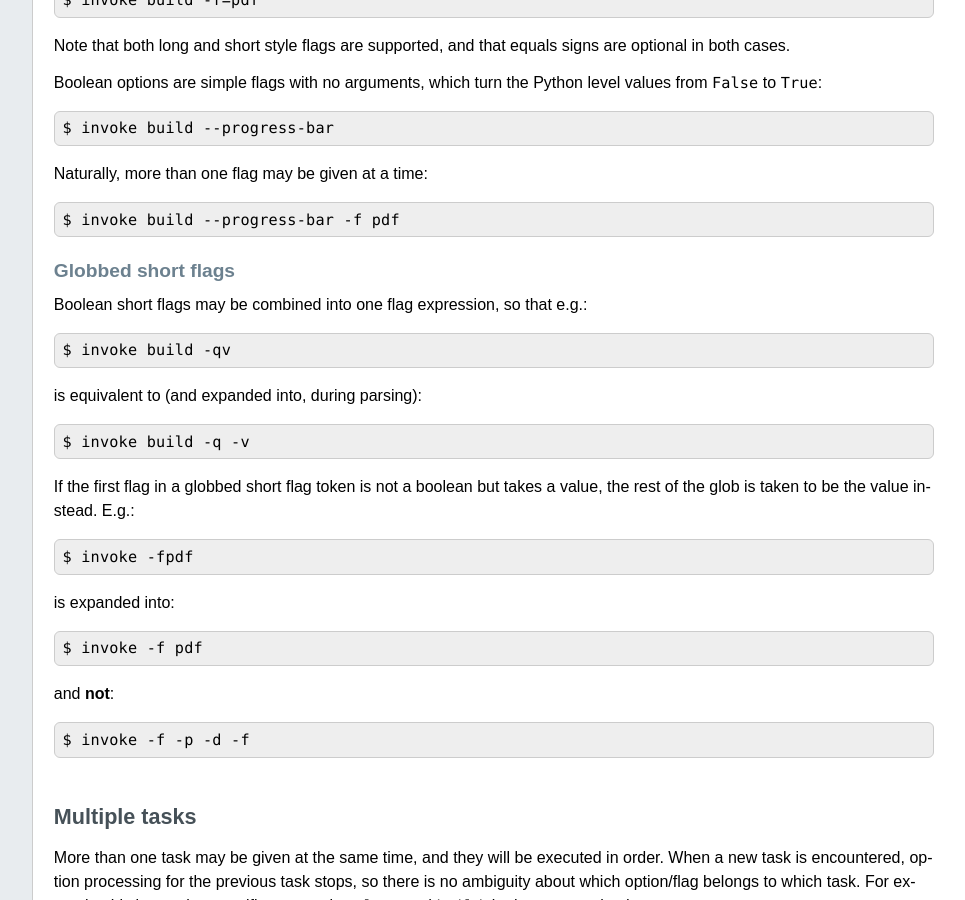
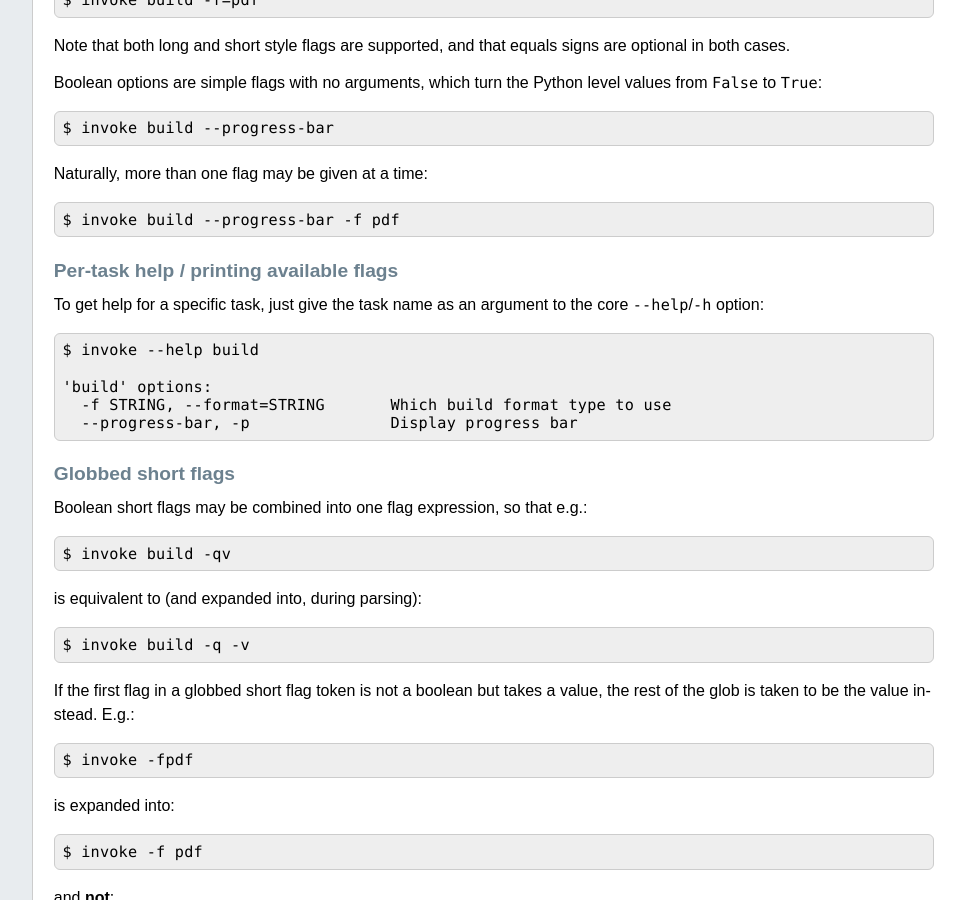
Before and after one commit to pyinvoke/invoke, a Sphinx documentation site: the page built from docs/concepts/cli/intro.rst, in a window 1280 px wide and 900 px high, scrolled down 942 px. Shown: the whole window, without its empty margins (224-1189 px from the left). Built offline with Sphinx 7.4.7, drawn with Linux system fonts in a browser that asks for light colours; some of the changed text lies outside the part shown.

Commit message:
Example doc for per-task help

```diff
--- a/docs/concepts/cli/intro.rst
+++ b/docs/concepts/cli/intro.rst
@@ -57,6 +57,18 @@ values from ``False`` to ``True``::
 Naturally, more than one flag may be given at a time::
 
     $ invoke build --progress-bar -f pdf
+
+Per-task help / printing available flags
+----------------------------------------
+
+To get help for a specific task, just give the task name as an argument to the
+core ``--help``/``-h`` option::
+
+    $ invoke --help build
+
+    'build' options:
+      -f STRING, --format=STRING       Which build format type to use
+      --progress-bar, -p               Display progress bar
 
 Globbed short flags
 -------------------
```
